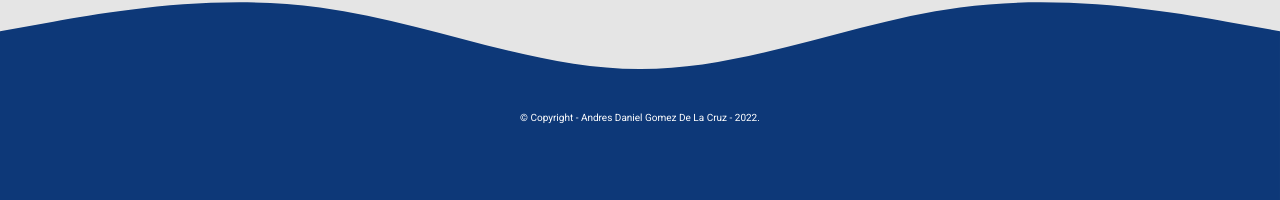
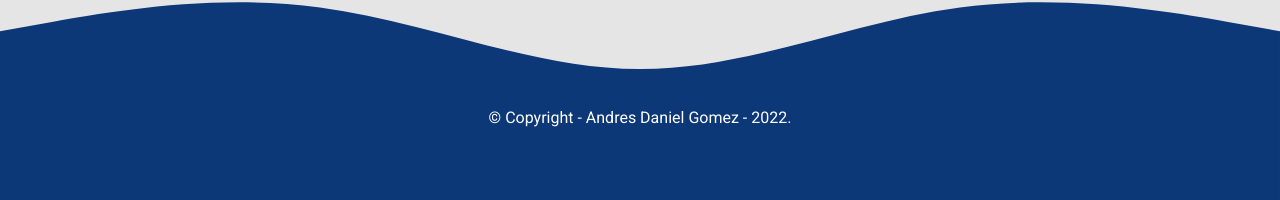
Before and after one commit to Dann-13/Encriptador, a plain HTML site: page index.html in a window 1280 px wide. Shown: the part 620-820 px from the top of the page. Drawn offline with Linux system fonts and the light colour scheme.

Commit message:
Reduciendo el parrafo de pie de pagina

```diff
--- a/index.html
+++ b/index.html
@@ -47,7 +47,7 @@
         <div class="contenedor-footer">
             <img src="imagenes/pie.svg" class="img-pie" alt="" srcset="">
             <div class="pie">
-                <p>&#169 Copyright - Andres Daniel Gomez De La Cruz - 2022.</p>
+                <p>&#169 Copyright - Andres Daniel Gomez - 2022.</p>
             </div>
         </div>
     </footer>
--- a/style.css
+++ b/style.css
@@ -93,6 +93,3 @@ textarea {
     color: #fff;
     transform: translate(-50%, -50%);
 }
-.pie p{
-    font-size: 10px;
-}
```
